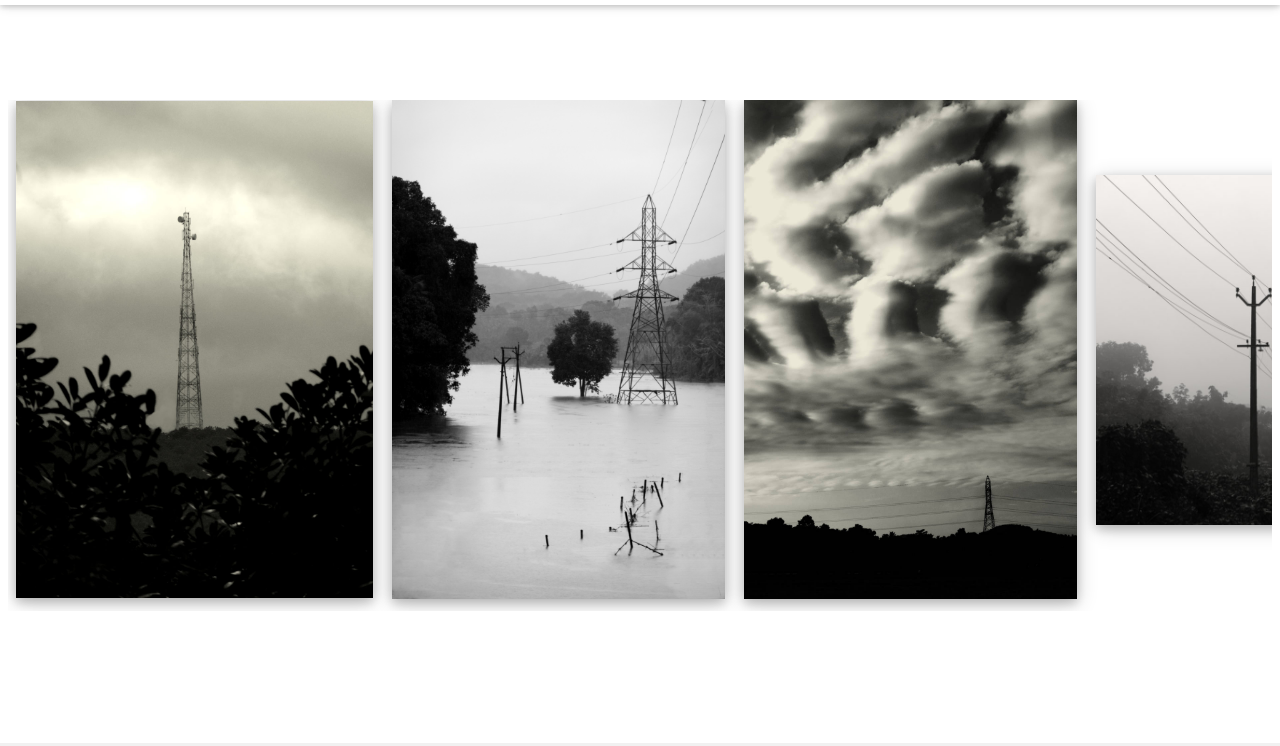
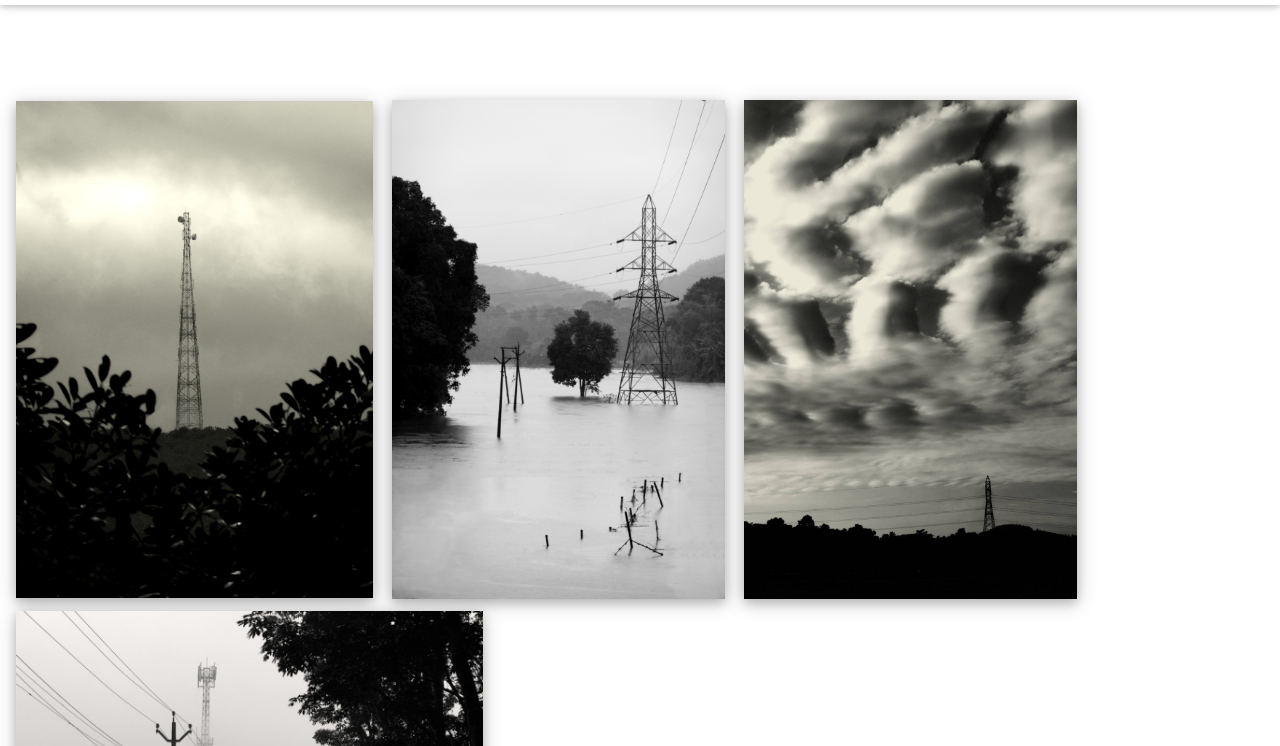
Before and after one commit to vijaymathew/raychaser, a plain HTML site: page gallery/hom.html in a window 1280 px wide. Shown: the part 54-800 px from the top of the page. Drawn offline with Linux system fonts and the light colour scheme.

Commit message:
portable div

```diff
--- a/gallery/hom.html
+++ b/gallery/hom.html
@@ -32,7 +32,7 @@
       <div style="padding-bottom:150px"></div>
 
       <!-- Photo Grid -->
-      <div class="w3-row-padding" id="myGrid" style="margin-bottom:128px;margin-left:0%;overflow-x:auto;white-space:nowrap">
+      <div class="w3-row-padding" id="myGrid" style="margin-bottom:128px;margin-left:0%;">
 
 	<a href="../images/photos/hom/hom02_hq.jpg" target="_blank">
 	  <img class="w3-card-4"
```
Also changed, not shown: gallery/life.html (+1 -1 lines), gallery/nol.html (+1 -1 lines), gallery/wysiwyg.html (+1 -1 lines).
